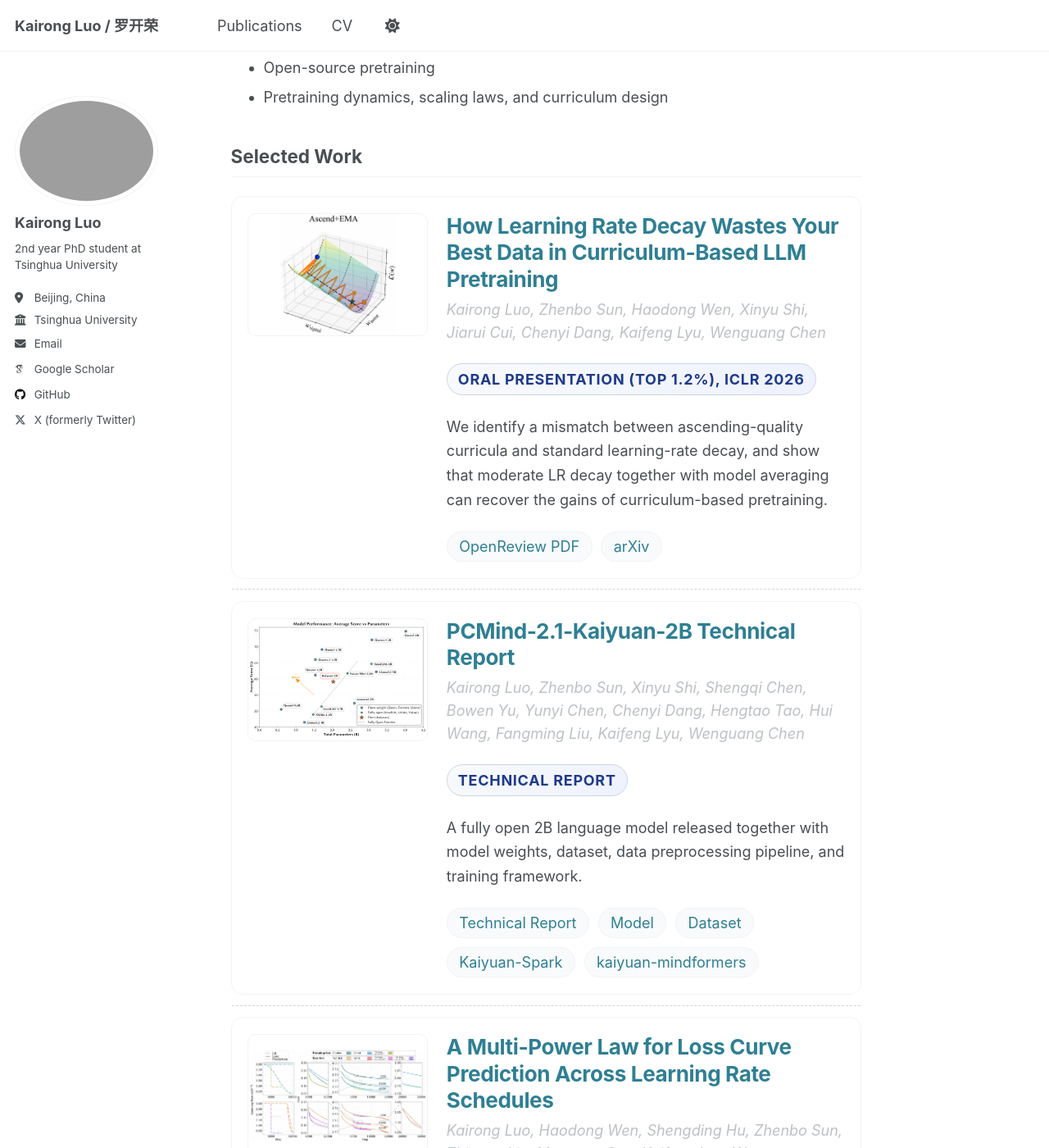
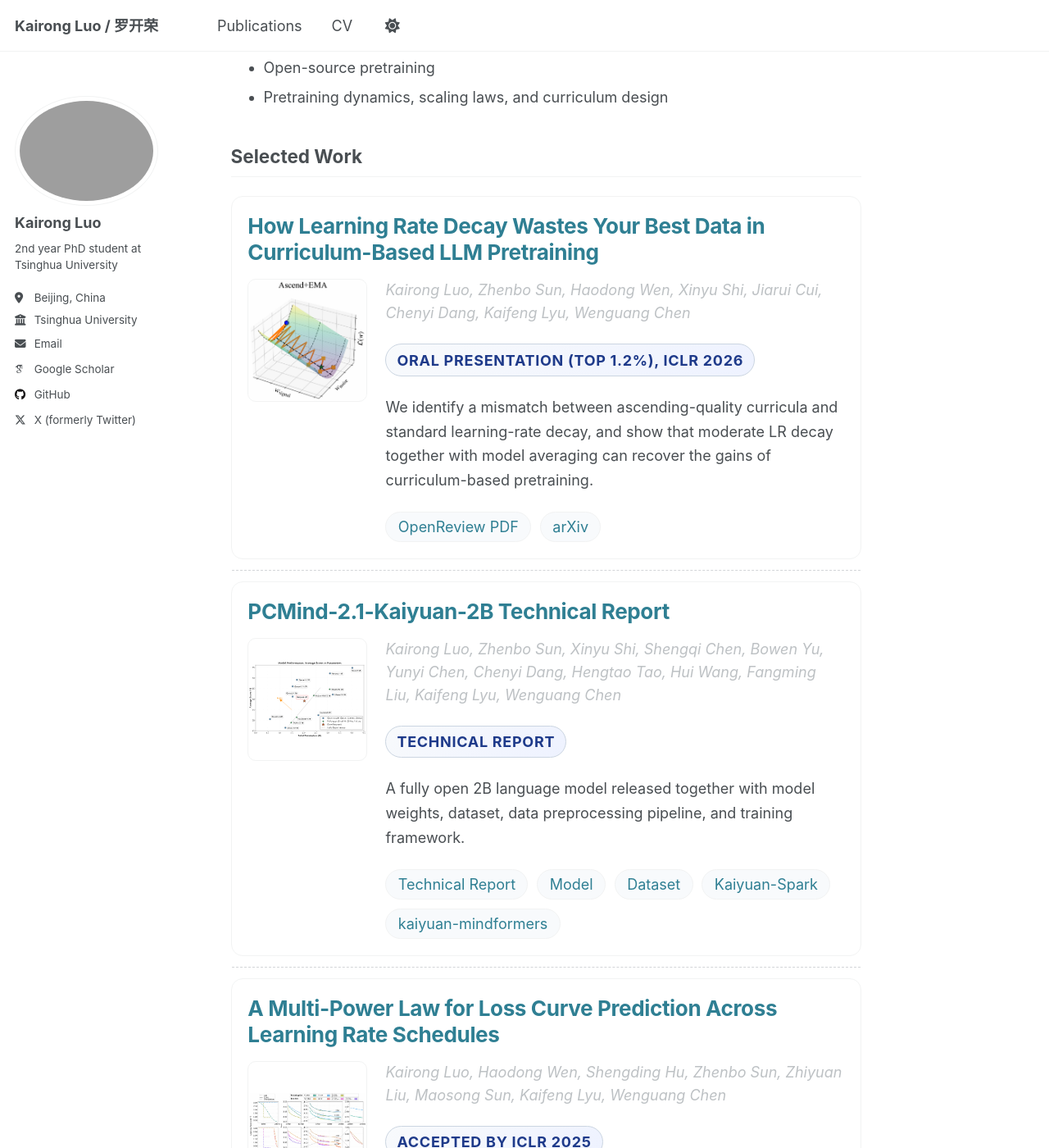
Before and after one commit to thu-yao-01-luo/thu-yao-01-luo.github.io, a Jekyll site: the page built from _pages/about.md, in a window 1280 px wide and 1400 px high, scrolled down 564 px. Shown: the whole window at 82% size. Built offline with Jekyll 4.4.1, drawn with Linux system fonts in a browser that asks for light colours; some web fonts are replaced.

Commit message:
iclr2026 update

```diff
--- a/_includes/publication-card.html
+++ b/_includes/publication-card.html
@@ -4,6 +4,11 @@
 {% endif %}
 
 <article class="publication-card">
+  <h3 class="publication-card__title">
+    <a href="{{ base_path }}{{ post.url }}">{{ post.title }}</a>
+  </h3>
+
+  <div class="publication-card__content">
     {% if teaser %}
       <div class="publication-card__media">
         <a href="{{ base_path }}{{ post.url }}" aria-label="{{ post.title }}">
@@ -15,10 +20,6 @@
     {% endif %}
 
     <div class="publication-card__body">
-    <h3 class="publication-card__title">
-      <a href="{{ base_path }}{{ post.url }}">{{ post.title }}</a>
-    </h3>
-
     {% if post.authors %}
       <p class="publication-card__authors">{{ post.authors }}</p>
     {% endif %}
@@ -46,4 +47,5 @@
       </div>
     {% endif %}
     </div>
+  </div>
 </article>
--- a/assets/css/main.scss
+++ b/assets/css/main.scss
@@ -51,18 +51,21 @@
 
 /* Edit these two values if you want to change the publication figure size. */
 :root {
-  --publication-figure-width: 220px;
+  --publication-figure-width: 20%;
   --publication-figure-height: 150px;
 }
 
 .publication-card {
-  display: flex;
-  gap: 1.25rem;
-  align-items: flex-start;
   padding: 1.1rem;
   border: 1px solid var(--global-border-color);
   border-radius: 14px;
   background: #fff;
+}
+
+.publication-card__content {
+  display: flex;
+  gap: 1.25rem;
+  align-items: flex-start;
 }
 
 .publication-card + .publication-card {
@@ -104,7 +107,7 @@
 }
 
 .publication-card__title {
-  margin: 0 0 0.35rem;
+  margin: 0 0 0.85rem;
   line-height: 1.25;
   font-size: 1.45rem;
   font-weight: 700;
@@ -171,7 +174,7 @@
 }
 
 @media (max-width: 900px) {
-  .publication-card {
+  .publication-card__content {
     flex-direction: column;
   }
 
```
Lines whose indentation alone changed are shown as unchanged.
